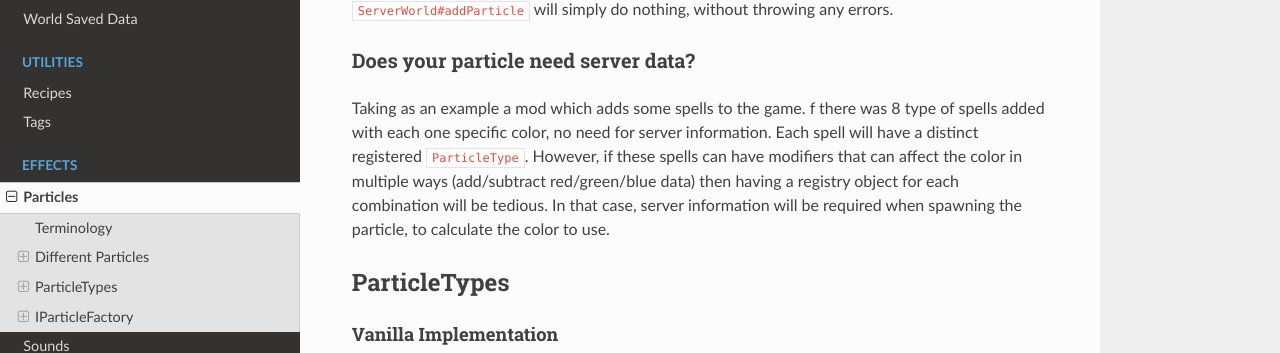
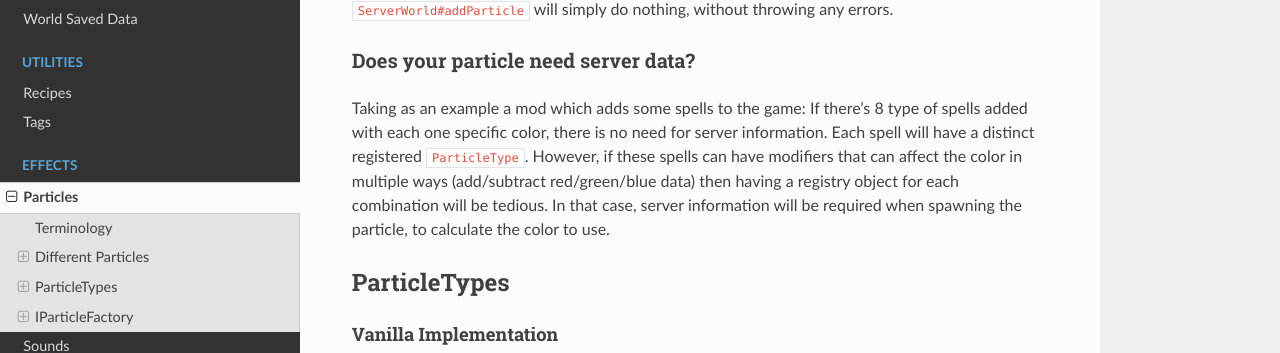
Before and after one commit to MinecraftForge/Documentation, an MkDocs documentation site: the page built from docs/effects/particles.md, in a window 1280 px wide and 900 px high, scrolled down 650 px. Shown: the part 159-512 px from the top of the window. Built offline with MkDocs 1.6.1, drawn with Linux system fonts in a browser that asks for light colours; nearby versions of some CDN libraries.

Commit message:
Tterrag changes
Co-authored-by: tterrag <tterrag1098@gmail.com>

```diff
--- a/docs/effects/particles.md
+++ b/docs/effects/particles.md
@@ -23,7 +23,7 @@ To make a particle appear, use either `ClientWorld#addParticle` or
 `ServerWorld#spawnParticle`. `ServerWorld#addParticle` will simply do nothing, without throwing any errors.
 
 ### Does your particle need server data?
-Taking as an example a mod which adds some spells to the game. f there was 8 type of spells added with each one specific color, no need for server information. Each spell will have a distinct registered `ParticleType`.
+Taking as an example a mod which adds some spells to the game: If there's 8 type of spells added with each one specific color, there is no need for server information. Each spell will have a distinct registered `ParticleType`.
 However, if these spells can have modifiers that can affect the color in multiple ways (add/subtract red/green/blue data) then having a registry object for each combination will be tedious. In that case, server information will be required when spawning the particle, to calculate the color to use.
 
 ParticleTypes
```
